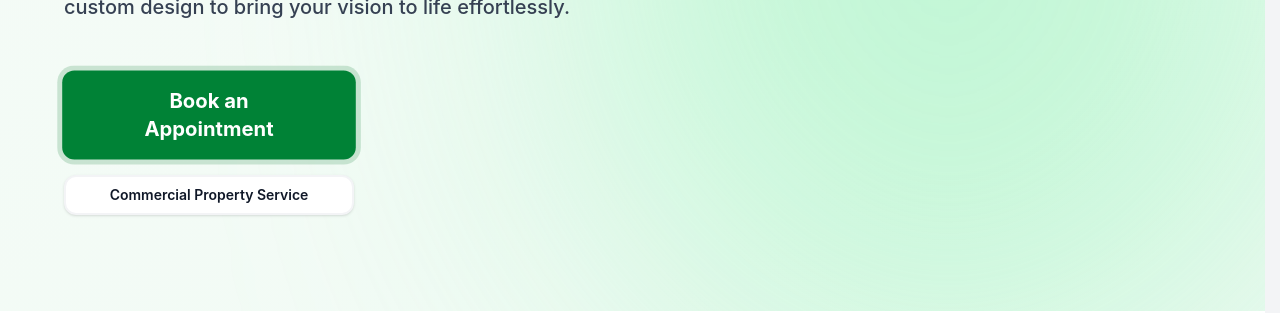
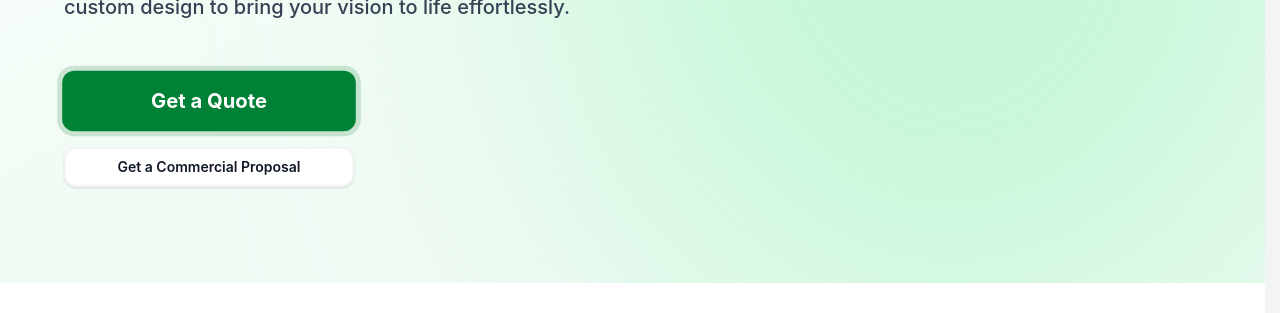
Before and after one commit to GarethNobleLFG/amend-landscaping-web-app, a React (Vite) app in the folder frontend/: page / in a window 1280 px wide. Shown: the part 539-852 px from the top of the page. Built offline with nearby package versions, Linux system fonts and the light colour scheme; no server answers.

Commit message:
refactor: cta button text adjustments

```diff
--- a/frontend/src/pages/commercial/Commercial.jsx
+++ b/frontend/src/pages/commercial/Commercial.jsx
@@ -86,7 +86,7 @@ export default function Commercial() {
             whileTap={{ scale: 0.97 }}
             className="group bg-green-700 hover:bg-green-600 text-white px-10 py-5 rounded-2xl font-bold text-lg lg:text-xl shadow-lg hover:shadow-green-900/10 transition-all flex items-center justify-center gap-3 w-full sm:w-auto"
           >
-            Click Here to Register Commercial Property
+            Request a Commercial Estimate
             <ArrowRight className="w-5 h-5 group-hover:translate-x-1.5 transition-transform" />
           </motion.button>
         </motion.div>
--- a/frontend/src/pages/landing/AboutUs.jsx
+++ b/frontend/src/pages/landing/AboutUs.jsx
@@ -12,7 +12,7 @@ const About = () => {
                 <meta name="description" content="Founded in 2024 by Raydin Garrett, Amend Landscaping provides reliable and affordable lawn care to the Fort Wayne community." />
             </Helmet>
 
-            {/* Navigation Header */}s
+            {/* Navigation Header */}
             <Header />
 
             {/* Main Content */}
--- a/frontend/src/pages/landing/Hero.jsx
+++ b/frontend/src/pages/landing/Hero.jsx
@@ -86,7 +86,7 @@ export default function Hero() {
             whileTap={{ scale: 0.95 }}
             className="bg-green-700 text-white px-10 py-4 rounded-xl font-bold text-xl hover:bg-green-600 transition-all w-full sm:w-[290px] text-center shadow-lg"
           >
-            Book an Appointment
+            Get a Quote
           </motion.button>
 
           <motion.button
@@ -95,7 +95,7 @@ export default function Hero() {
             whileTap={{ scale: 0.98 }}
             className="bg-white border-2 border-gray-100 hover:border-gray-200 text-green-850 hover:text-green-700 px-6 py-2 rounded-xl text-sm font-semibold shadow-sm transition-all w-full sm:w-[290px] text-center"
           >
-            Commercial Property Service
+            Get a Commercial Proposal
           </motion.button>
         </div>
       </motion.div>
```
